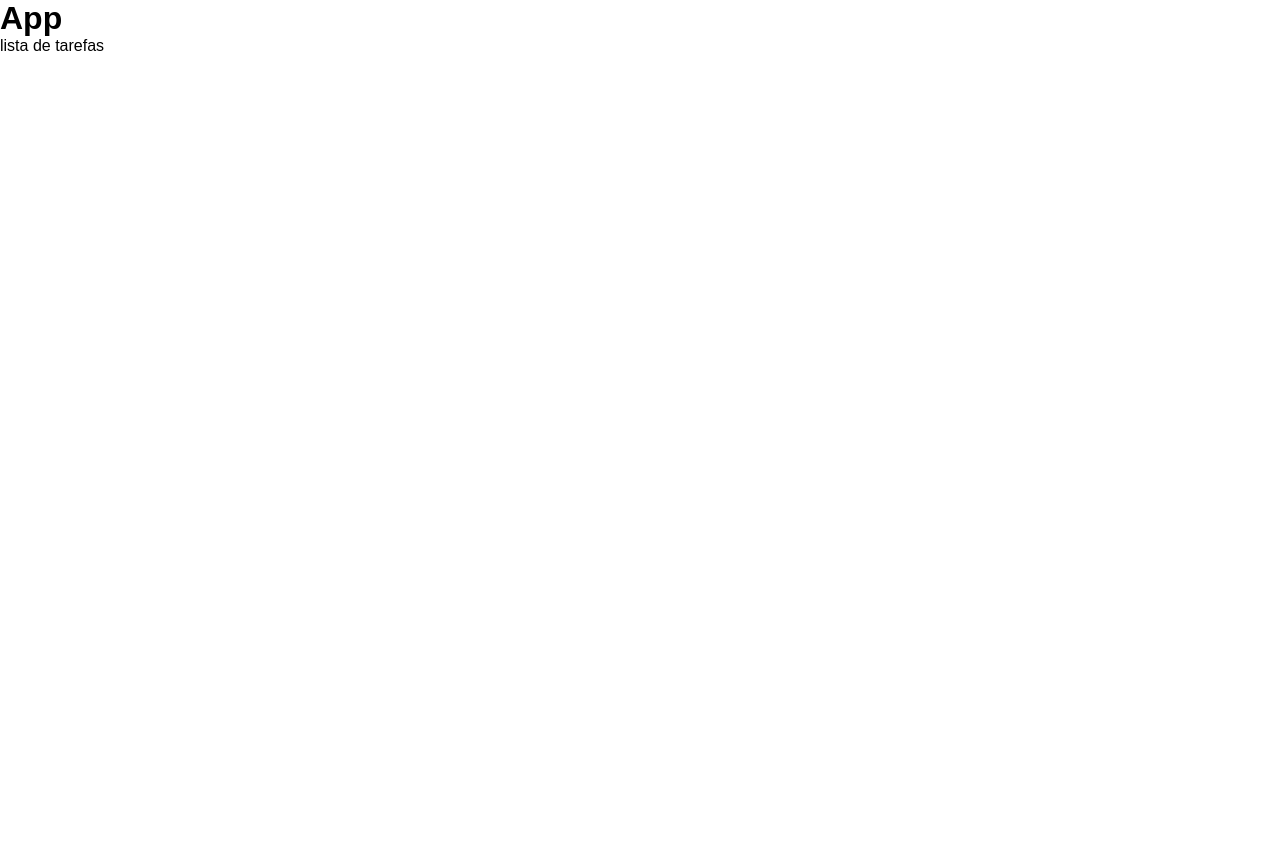
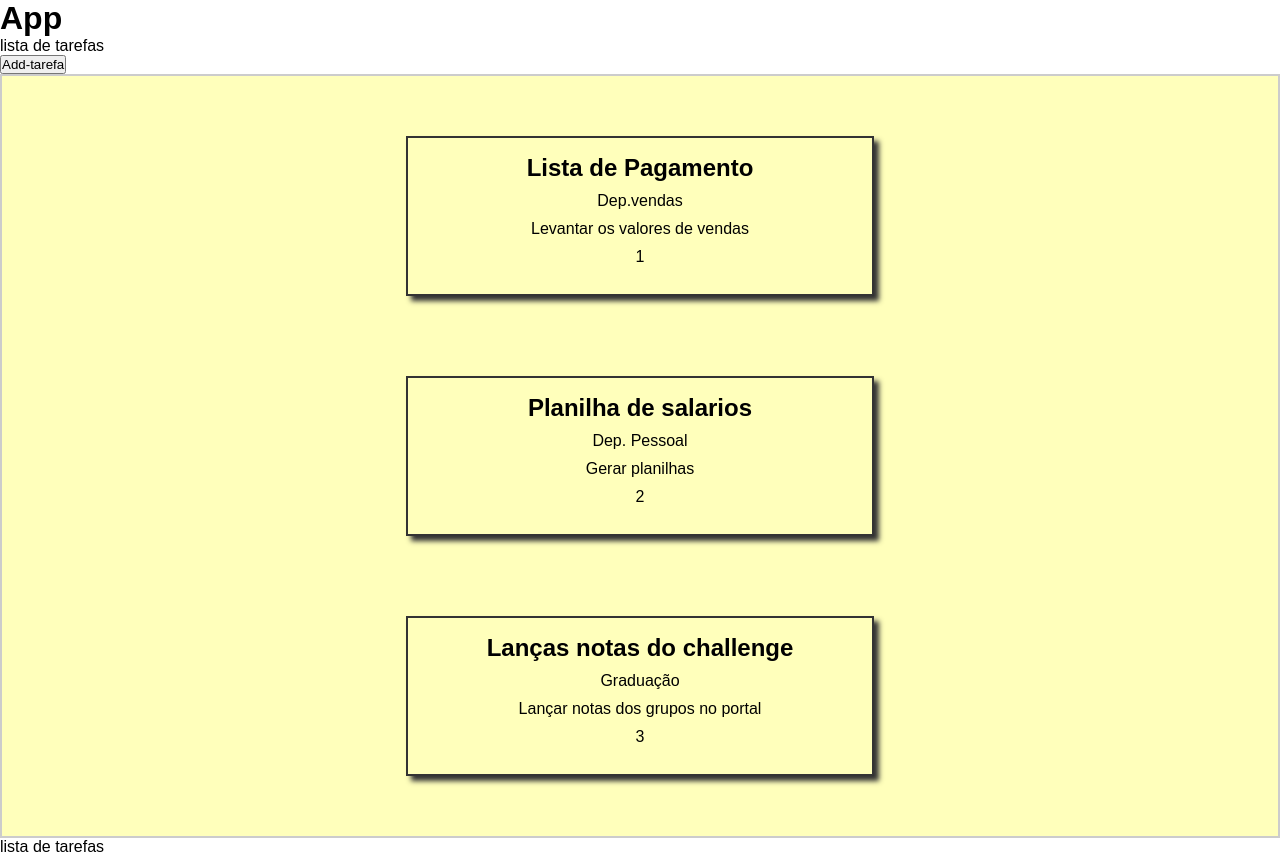
Before and after one commit to igorcamargo1/React-Js, a React (Create React App) app in the folder styled-components/styled/: page / in a window 1280 px wide. Before the commit the page ends 800 px from the top, so only its background shows below. Built offline with nearby package versions, Linux system fonts and the light colour scheme.

Commit message:
addTarefas criado

```diff
--- a/styled-components/styled/src/components/ListaTarefas.jsx
+++ b/styled-components/styled/src/components/ListaTarefas.jsx
@@ -1,10 +1,69 @@
 import React from 'react'
+import Tarefa from './Tarefa'
+import styled from 'styled-components'
+import { useState } from 'react'
+
+const DivLista = styled.div`
+    width: 100%;
+    min-height: 85vh;
+    background-color: #ffb;
+    padding: 20px;
+    border: 2px solid #ccc;
+    display: flex; flex-wrap: wrap;
+    justify-content: space-around;
+`
 
 export default function ListaTarefas() {
+
+    const [tarefa, setTarefa] = useState([
+        {
+            titulo:"Lista de Pagamento",
+            setor:"Dep.vendas",
+            descricao:"Levantar os valores de vendas"
+        },
+        {
+            titulo:"Planilha de salarios",
+            setor:"Dep. Pessoal",
+            descricao:"Gerar planilhas"
+        },
+        {
+            titulo:"Lanças notas do challenge",
+            setor:"Graduação",
+            descricao:"Lançar notas dos grupos no portal"
+        }
+    ])
+
+    //CRIANDO UMA FUNÇÃO PARA ADICIONAR TAREFAS
+    const addTarefa = ()=>{
+
+        const novaTarefa={
+            titulo:"Planilha de notas",
+            setor:"Graduação",
+            descricao:"Lançar quem não fez exercicios"
+        }
+
+        setTarefa([...tarefa, novaTarefa])
+    }
+
+
     return (
         <div>
             <p>lista de tarefas</p>
-
+            <div>
+                <button onClick={addTarefa}>Add-tarefa</button>
+            </div>
+            <DivLista>
+                {tarefa.map((t,i)=>
+                <Tarefa
+                    key={i}
+                    id={i+1}
+                    titulo={t.titulo}
+                    setor={t.setor}
+                    descricao={t.descricao}
+                />
+                )}
+            </DivLista>
+            <p>lista de tarefas</p>
         </div>
     )
 }
--- a/styled-components/styled/src/components/Tarefa.jsx
+++ b/styled-components/styled/src/components/Tarefa.jsx
@@ -1,7 +1,26 @@
 import React from 'react'
+import styled from 'styled-components'
+// CRIANDO UM MÓDULO
+const DivTarefa = styled.div`
+    background-color:#ffb;
+    border: 2px solid #333;
+    box-shadow: 5px 5px 5px #333;
+    padding:2vh 2vw ;
+    text-align:center;
+    width: 50vw;
+    height: 20vh;
+    margin: 5vh 30vw;
+    h2,p{ padding-bottom:10px; }
+`
 
-export default function Tarefa() {
+
+export default function Tarefa(props) {
     return (
-        <div>Tarefa</div>
+        <DivTarefa>
+            <h2>{props.titulo}</h2>
+            <p>{props.setor}</p>
+            <p>{props.descricao}</p>
+            <p>{props.id}</p>
+        </DivTarefa>
     )
 }
```
